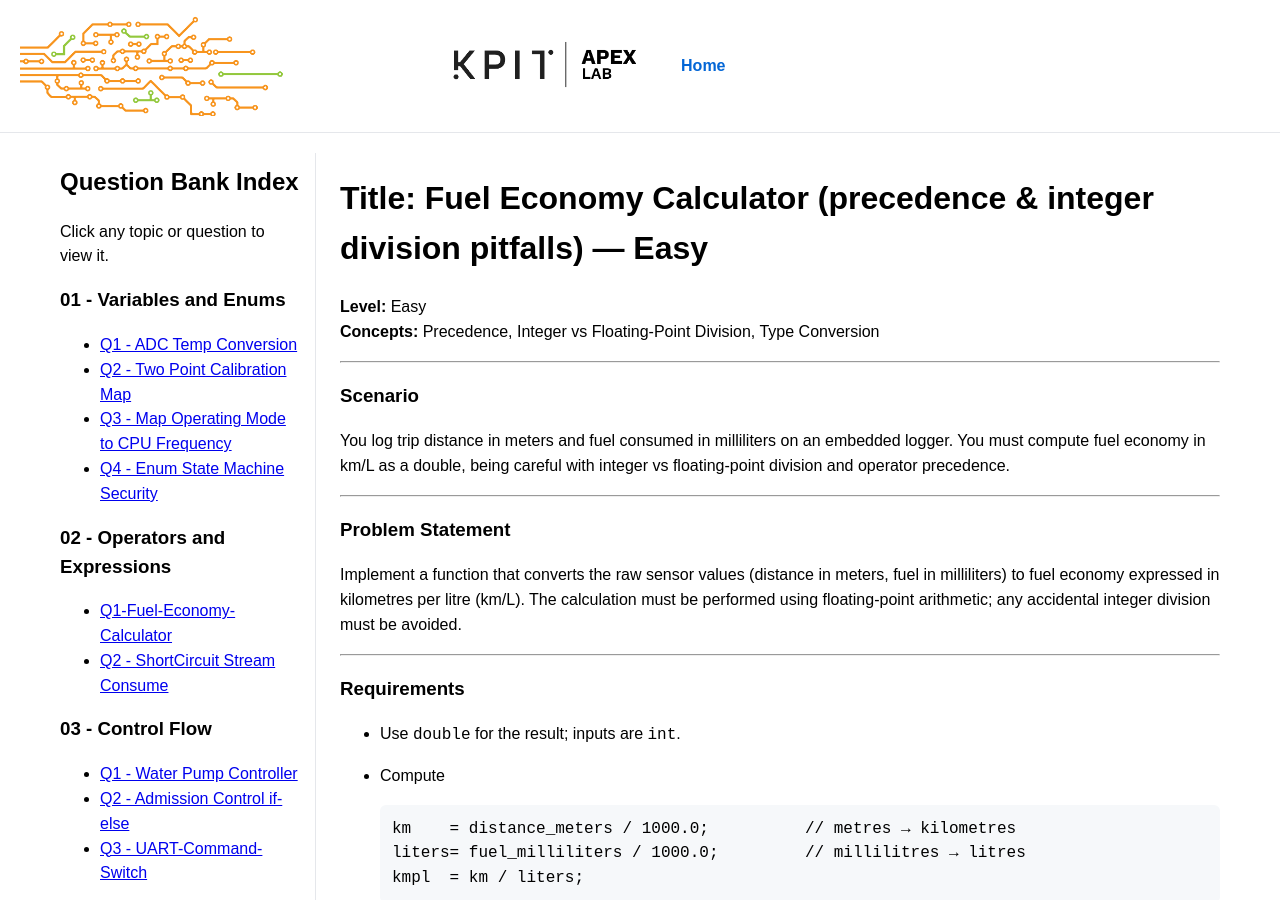
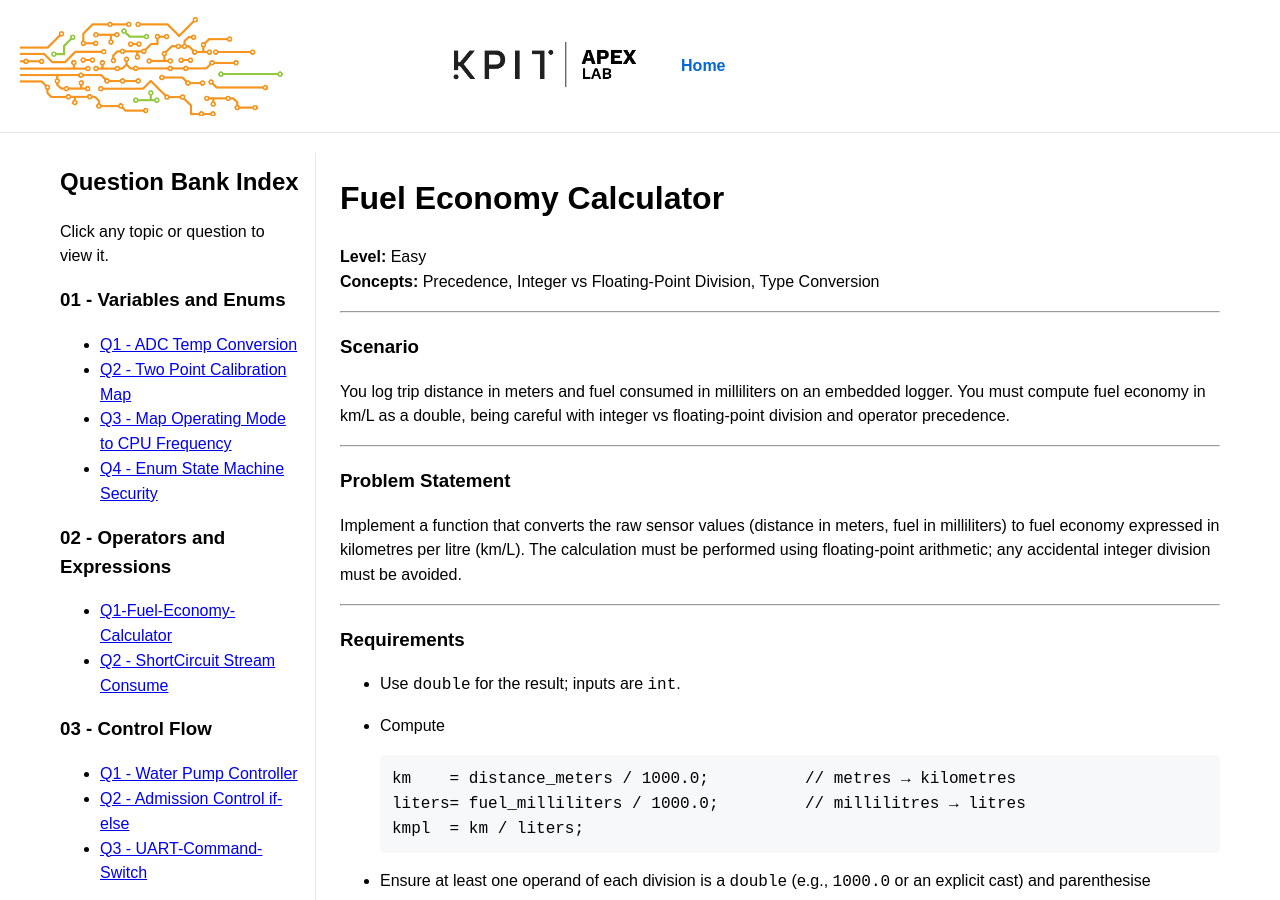
Before and after one commit to kAPEXLab/C-Programming, a Jekyll site: the page built from Question-Bank/02-operators-and-expressions/Q1-Fuel-Economy-Calculator.md, in a window 1280 px wide and 900 px high. Built offline with Jekyll 4.4.1, drawn with Linux system fonts in a browser that asks for light colours; our own code applies the rules of GitHub Pages for plain Markdown files.

Commit message:
Update Q1-Fuel-Economy-Calculator.md

```diff
--- a/Question-Bank/02-operators-and-expressions/Q1-Fuel-Economy-Calculator.md
+++ b/Question-Bank/02-operators-and-expressions/Q1-Fuel-Economy-Calculator.md
@@ -1,4 +1,4 @@
-# Title: Fuel Economy Calculator (precedence & integer division pitfalls) — Easy
+# Fuel Economy Calculator
 
 **Level:** Easy
 **Concepts:** Precedence, Integer vs Floating‑Point Division, Type Conversion
```
